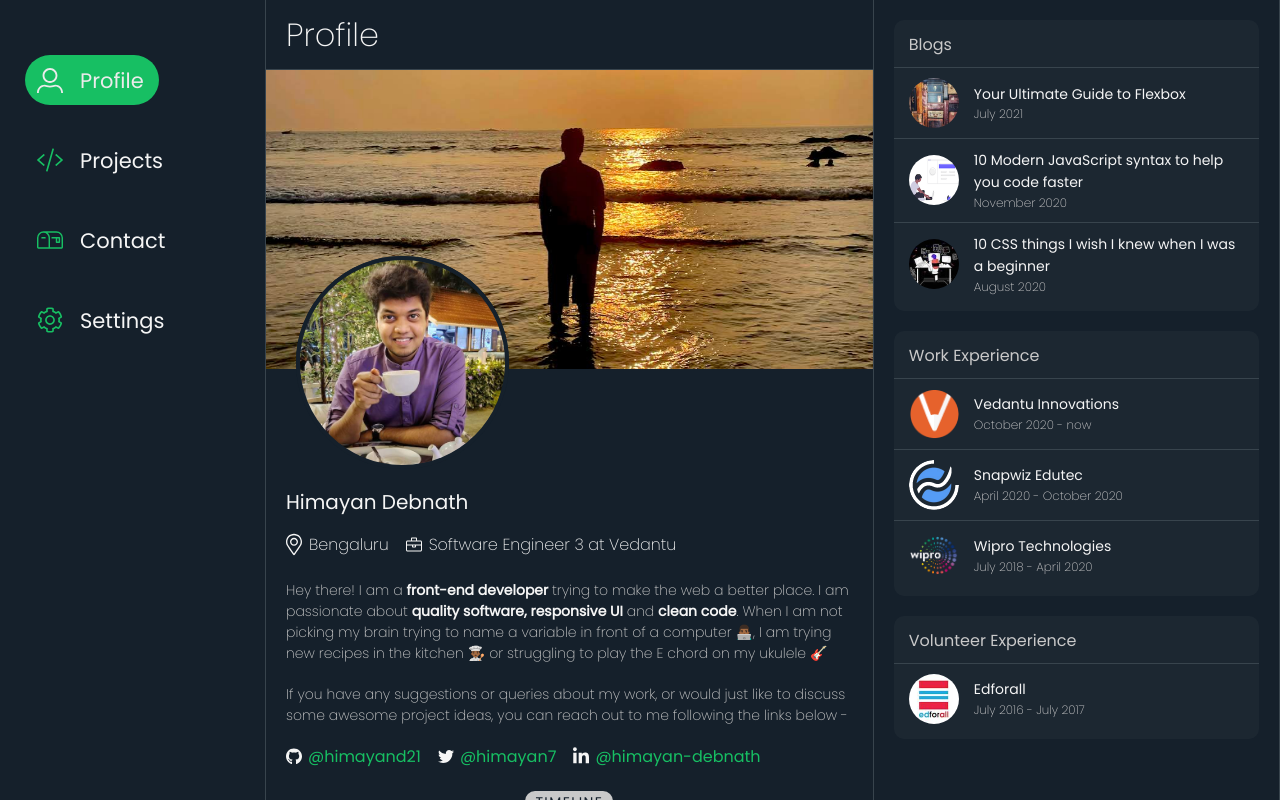
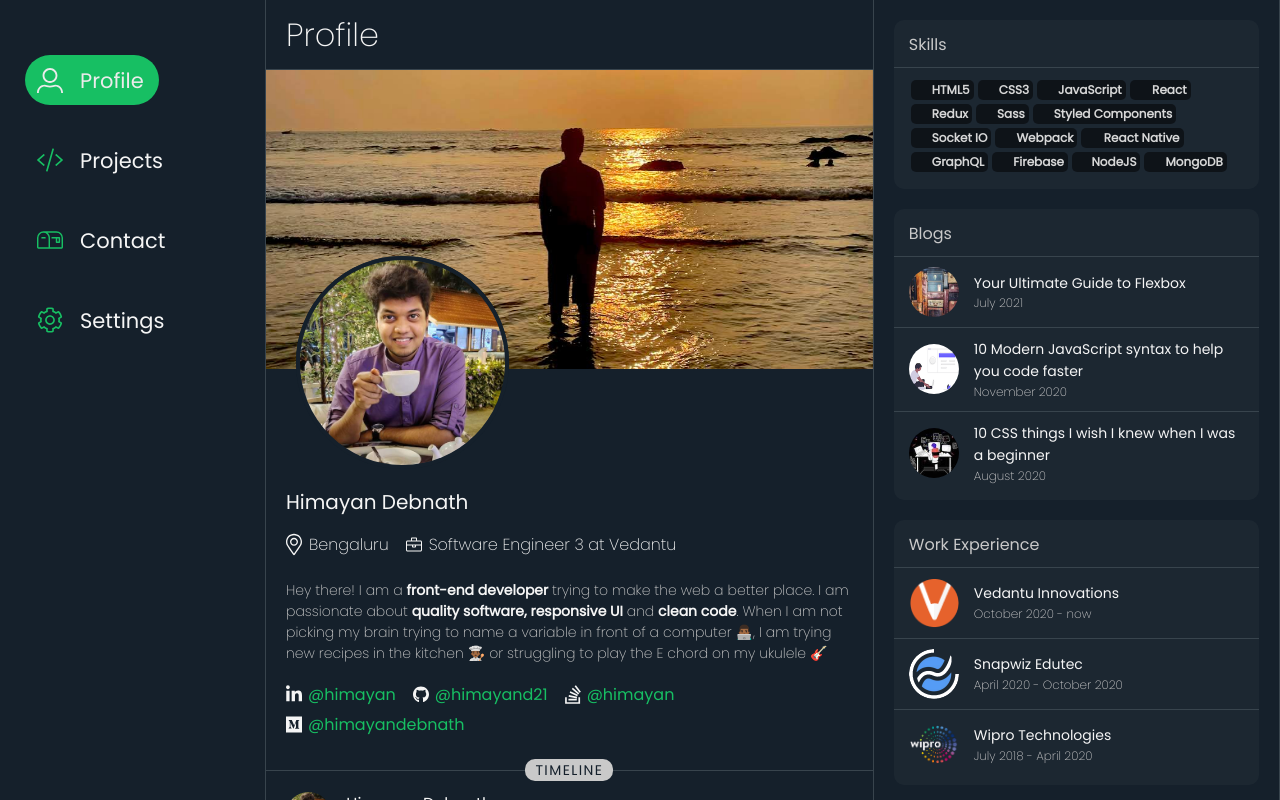
Before and after one commit to himayand21/portfolio-v2, a React (Create React App) app: page / in a window 1280 px wide. Shown: the top 800 px of the page. Built offline with nearby package versions, Linux system fonts and the light colour scheme.

Commit message:
feat(profile): skill section

```diff
--- a/src/containers/profile/index.tsx
+++ b/src/containers/profile/index.tsx
@@ -40,6 +40,7 @@ import {
   AsideItemInfoWrapper,
   AsideItemTitle,
   AsideItemSubtitle,
+  SkillContainer,
 } from './styles/asideStyles';
 
 import { Pill, PillContent } from '../../styles';
@@ -53,6 +54,9 @@ import timeline, { timelineType } from '../../metadata/profile/timeline';
 import Bars from '../../icons/Bars';
 import Cross from '../../icons/Cross';
 import TimelineItem from './TimelineItem';
+import { SkillItem } from '../projects/ProjectItem';
+
+import skills, { SKILL_KEYS } from '../../metadata/skills';
 
 type ProfileProps = {
   ambience: string,
@@ -189,6 +193,21 @@ const Profile = ({
         <CrossIcon onClick={toggleSetIsHighlightsShown}>
           <Cross />
         </CrossIcon>
+        <AsideBlock key="Skills">
+          <AsideBlockTitle>
+            Skills
+          </AsideBlockTitle>
+          <SkillContainer>
+            {Object.values(SKILL_KEYS).map((skillKey: string): ReactElement => (
+              <SkillItem
+                key={skillKey}
+                isChecked
+                icon={skills[skillKey].icon}
+                name={skills[skillKey].name}
+              />
+            ))}
+          </SkillContainer>
+        </AsideBlock>
         {asideFeed.map(({
           type,
           items,
--- a/src/containers/profile/styles/asideStyles.tsx
+++ b/src/containers/profile/styles/asideStyles.tsx
@@ -60,11 +60,12 @@ export const AsideBlockTitle = styled(TypographyBody)`
     padding: 12px 15px 10px;
     font-weight: 400;
     color: ${({ theme }) => theme.text2};
+    border-bottom: 1px solid ${({ theme }) => theme.border};
 `;
 
 export const AsideBlockItem = styled.a`
     padding: 10px 15px;
-    border-top: 1px solid ${({ theme }) => theme.border};
+    border-bottom: 1px solid ${({ theme }) => theme.border};
     display: flex;
     flex-direction: row;
     align-items: center;
@@ -75,6 +76,7 @@ export const AsideBlockItem = styled.a`
     }
     &:last-child {
         padding-bottom: 15px;
+        border-bottom: none;
     }
 `;
 
@@ -104,3 +106,11 @@ export const AsideItemTitle = styled(TypographyBodyReduced)`
 export const AsideItemSubtitle = styled(TypographyCaption)`
     color: ${({ theme }) => theme.text2};
 `;
+
+export const SkillContainer = styled.div`
+    display: flex;
+    justify-content: flex-start;
+    align-items: center;
+    flex-wrap: wrap;
+    padding: 10px 15px 15px 15px;
+`;
--- a/src/containers/projects/ProjectItem.tsx
+++ b/src/containers/projects/ProjectItem.tsx
@@ -23,7 +23,7 @@ type skillItemPropTypes = {
     name: string,
 }
 
-const SkillItem = ({
+export const SkillItem = ({
   isChecked,
   icon,
   name,
--- a/src/containers/projects/styles.tsx
+++ b/src/containers/projects/styles.tsx
@@ -334,7 +334,6 @@ export const SkillContainer = styled('div')<withIsChecked>`
   display: flex;
   align-items: center;
   justify-content: center;
-  cursor: pointer;
   @media only screen and (max-width: ${TABLET}px) {
     margin: 1px;
   }
--- /dev/null
+++ b/src/icons/Medium.tsx
@@ -0,0 +1,16 @@
+import { ReactElement } from 'react';
+import { Icon } from '../styles';
+
+const Medium = (): ReactElement => (
+  <Icon
+    aria-hidden="true"
+    focusable="false"
+    role="img"
+    xmlns="http://www.w3.org/2000/svg"
+    viewBox="0 0 448 512"
+  >
+    <path fill="currentColor" d="M0 32v448h448V32H0zm372.2 106.1l-24 23c-2.1 1.6-3.1 4.2-2.7 6.7v169.3c-.4 2.6.6 5.2 2.7 6.7l23.5 23v5.1h-118V367l24.3-23.6c2.4-2.4 2.4-3.1 2.4-6.7V199.8l-67.6 171.6h-9.1L125 199.8v115c-.7 4.8 1 9.7 4.4 13.2l31.6 38.3v5.1H71.2v-5.1l31.6-38.3c3.4-3.5 4.9-8.4 4.1-13.2v-133c.4-3.7-1-7.3-3.8-9.8L75 138.1V133h87.3l67.4 148L289 133.1h83.2v5z" />
+  </Icon>
+);
+
+export default Medium;
--- /dev/null
+++ b/src/icons/StackOverflow.tsx
@@ -0,0 +1,16 @@
+import { ReactElement } from 'react';
+import { Icon } from '../styles';
+
+const StackOverflow = (): ReactElement => (
+  <Icon
+    aria-hidden="true"
+    focusable="false"
+    role="img"
+    xmlns="http://www.w3.org/2000/svg"
+    viewBox="0 0 384 512"
+  >
+    <path fill="currentColor" d="M290.7 311L95 269.7 86.8 309l195.7 41zm51-87L188.2 95.7l-25.5 30.8 153.5 128.3zm-31.2 39.7L129.2 179l-16.7 36.5L293.7 300zM262 32l-32 24 119.3 160.3 32-24zm20.5 328h-200v39.7h200zm39.7 80H42.7V320h-40v160h359.5V320h-40z" />
+  </Icon>
+);
+
+export default StackOverflow;
--- a/src/metadata/profile/asideFeed.ts
+++ b/src/metadata/profile/asideFeed.ts
@@ -9,7 +9,7 @@ import Org22 from '../../images/highlights/Org22.png';
 import Org3 from '../../images/highlights/Org3.png';
 import Vol1 from '../../images/highlights/Vol1.jpg';
 
-const aiseFeed = [
+const asideFeed = [
   {
     type: 'Blogs',
     items: [{
@@ -83,4 +83,4 @@ export type asideFeedType = {
   items: asiderowType[],
 };
 
-export default aiseFeed;
+export default asideFeed;
--- a/src/metadata/profile/profileInfo.tsx
+++ b/src/metadata/profile/profileInfo.tsx
@@ -5,7 +5,8 @@ import Location from '../../icons/Location';
 import Job from '../../icons/Job';
 import LinkedIn from '../../icons/LinkedIn';
 import Github from '../../icons/Github';
-import Twitter from '../../icons/Twitter';
+import StackOverflow from '../../icons/StackOverflow';
+import Medium from '../../icons/Medium';
 
 const location = {
   getIcon: Location,
@@ -41,24 +42,25 @@ const BioFirst = () => (
 
 export const bioInfo = [
   <BioFirst />,
-  'If you have any suggestions or queries about my work, or would just like to discuss some awesome project ideas, you can reach out to me following the links below -',
 ];
 
 export const contactInfo = [{
+  getIcon: LinkedIn,
+  label: '@himayan',
+  link: 'https://www.linkedin.com/in/himayan',
+}, {
   getIcon: Github,
   label: '@himayand21',
   link: 'https://github.com/himayand21',
 }, {
-  getIcon: Twitter,
-  label: '@himayan7',
-  link: 'https://twitter.com/Himayan7',
-},
-{
-  getIcon: LinkedIn,
-  label: '@himayan-debnath',
-  link: 'https://www.linkedin.com/in/himayan-debnath',
-},
-];
+  getIcon: StackOverflow,
+  label: '@himayan',
+  link: 'https://stackoverflow.com/users/11737993/himayan',
+}, {
+  getIcon: Medium,
+  label: '@himayandebnath',
+  link: 'https://himayandebnath.medium.com',
+}];
 
 export type profilerowType = {
   getIcon: () => ReactElement,
--- a/src/metadata/skills.ts
+++ b/src/metadata/skills.ts
@@ -1,6 +1,6 @@
-import HTML from '../images/skills/html.png';
-import CSS from '../images/skills/css.png';
-import JS from '../images/skills/js.png';
+import Html from '../images/skills/html.png';
+import Css from '../images/skills/css.png';
+import Js from '../images/skills/js.png';
 import React from '../images/skills/react.png';
 import Redux from '../images/skills/redux.png';
 import Sass from '../images/skills/sass.png';
@@ -19,30 +19,30 @@ export const SKILL_KEYS = {
   REACT: 'REACT',
   REDUX: 'REDUX',
   SASS: 'SASS',
+  STYLED_COMPONENTS: 'STYLED_COMPONENTS',
+  SOCKET: 'SOCKET',
   WEBPACK: 'WEBPACK',
+  REACT_NATIVE: 'REACT_NATIVE',
+  GRAPHQL: 'GRAPHQL',
+  FIREBASE: 'FIREBASE',
+  NODE: 'NODE',
   MONGO: 'MONGO',
-  NODE: 'NODE',
-  FIREBASE: 'FIREBASE',
-  GRAPHQL: 'GRAPHQL',
-  REACT_NATIVE: 'REACT_NATIVE',
-  SOCKET: 'SOCKET',
-  STYLED_COMPONENTS: 'STYLED_COMPONENTS',
 };
 
 const skills = {
   [SKILL_KEYS.HTML]: {
     name: 'HTML5',
-    icon: HTML,
+    icon: Html,
     key: SKILL_KEYS.HTML,
   },
   [SKILL_KEYS.CSS]: {
     name: 'CSS3',
-    icon: CSS,
+    icon: Css,
     key: SKILL_KEYS.CSS,
   },
   [SKILL_KEYS.JS]: {
     name: 'JavaScript',
-    icon: JS,
+    icon: Js,
     key: SKILL_KEYS.JS,
   },
   [SKILL_KEYS.REACT]: {
```
